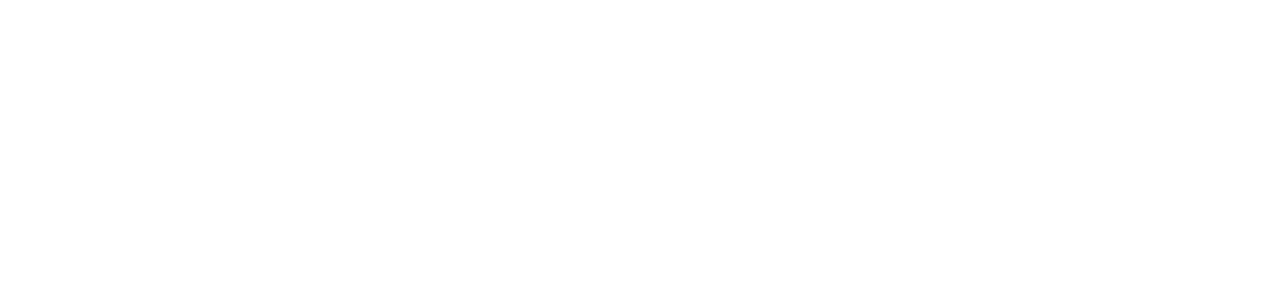
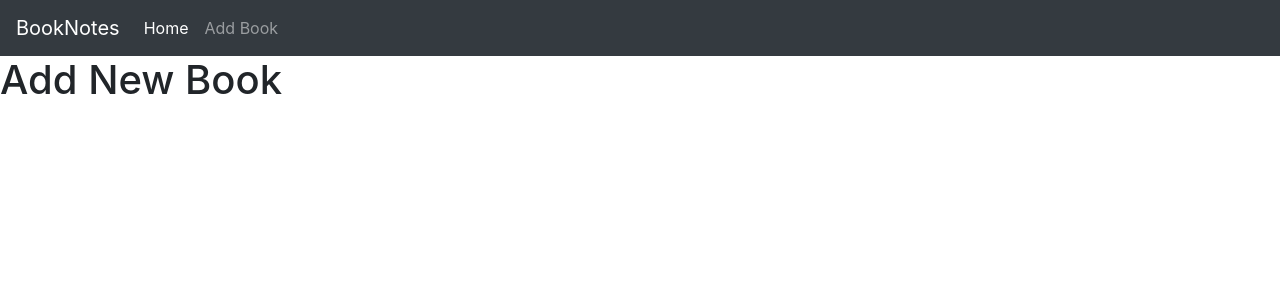
Before and after one commit to ameyaraje/book-summarizer, a React (Create React App) app: page /add in a window 1280 px wide. Shown: the top 300 px of the page. Built offline with nearby package versions, Linux system fonts and the light colour scheme.

Commit message:
more basic structure and files

```diff
--- a/src/App.css
+++ /dev/null
@@ -1,38 +0,0 @@
-.App {
-  text-align: center;
-}
-
-.App-logo {
-  height: 40vmin;
-  pointer-events: none;
-}
-
-@media (prefers-reduced-motion: no-preference) {
-  .App-logo {
-    animation: App-logo-spin infinite 20s linear;
-  }
-}
-
-.App-header {
-  background-color: #282c34;
-  min-height: 100vh;
-  display: flex;
-  flex-direction: column;
-  align-items: center;
-  justify-content: center;
-  font-size: calc(10px + 2vmin);
-  color: white;
-}
-
-.App-link {
-  color: #61dafb;
-}
-
-@keyframes App-logo-spin {
-  from {
-    transform: rotate(0deg);
-  }
-  to {
-    transform: rotate(360deg);
-  }
-}
--- a/src/App.js
+++ b/src/App.js
@@ -1,8 +1,10 @@
 import React from 'react';
-import './App.css';
 import { Router, Switch, Route } from "react-router-dom";
 import Landing from './components/Landing';
 import { createBrowserHistory } from 'history';
+import Dashboard from './components/Dashboard';
+import AddBook from './components/AddBook';
+
 export const history = createBrowserHistory();
 
 const App = () => {
@@ -10,6 +12,8 @@ const App = () => {
     <Router history={history}>
       <Switch>
         <Route exact component={Landing} path="/" />
+        <Route component={Dashboard} path="/dashboard" />
+        <Route component={AddBook} path="/add" />
       </Switch>
     </Router>
   );
--- /dev/null
+++ b/src/components/AddBook.js
@@ -0,0 +1,15 @@
+import React from 'react';
+import Header from './Header';
+
+const AddBook = (props) => {
+    return (
+        <div>
+            <Header />
+            <h1>
+                Add New Book
+            </h1>
+        </div>
+    );
+};
+
+export default AddBook;
--- /dev/null
+++ b/src/components/Dashboard.js
@@ -0,0 +1,17 @@
+import React from 'react';
+import Header from './Header';
+
+const Dashboard = (props) => {
+    console.log(props);
+
+    return (
+        <div>
+            <Header />
+            <h1>
+                Dashboard
+            </h1>
+        </div>
+    );
+};
+
+export default Dashboard;
--- a/src/components/Header.js
+++ b/src/components/Header.js
@@ -1,12 +1,24 @@
-import { render } from '@testing-library/react';
 import React from 'react';
-import {Link} from 'react-router-dom';
+import { Link } from 'react-router-dom';
 
 const Header = () => {
-    render(
-        <div>
-
-        </div>
+    return (
+        <nav className="navbar navbar-expand-lg navbar-dark bg-dark">
+            <a className="navbar-brand" href="#">BookNotes</a>
+            <button className="navbar-toggler" type="button" data-toggle="collapse" data-target="#navbarNav" aria-controls="navbarNav" aria-expanded="false" aria-label="Toggle navigation">
+                <span className="navbar-toggler-icon"></span>
+            </button>
+            <div className="collapse navbar-collapse" id="navbarNav">
+                <ul className="navbar-nav">
+                    <li className="nav-item active">
+                        <Link to="/dashboard" className="nav-link">Home</Link>
+                    </li>
+                    <li className="nav-item">
+                        <Link to="/add" className="nav-link">Add Book</Link>
+                    </li>
+                </ul>
+            </div>
+        </nav>
     );
 };
 
```
